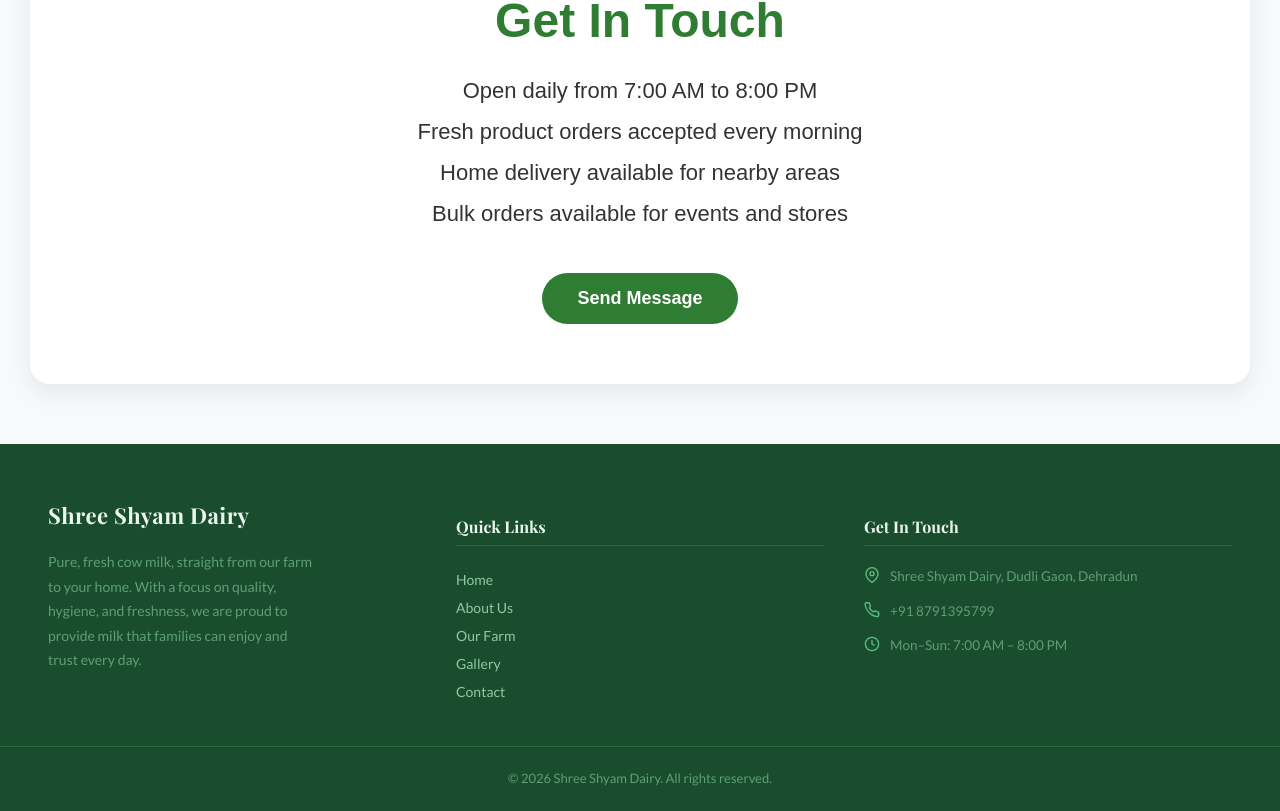
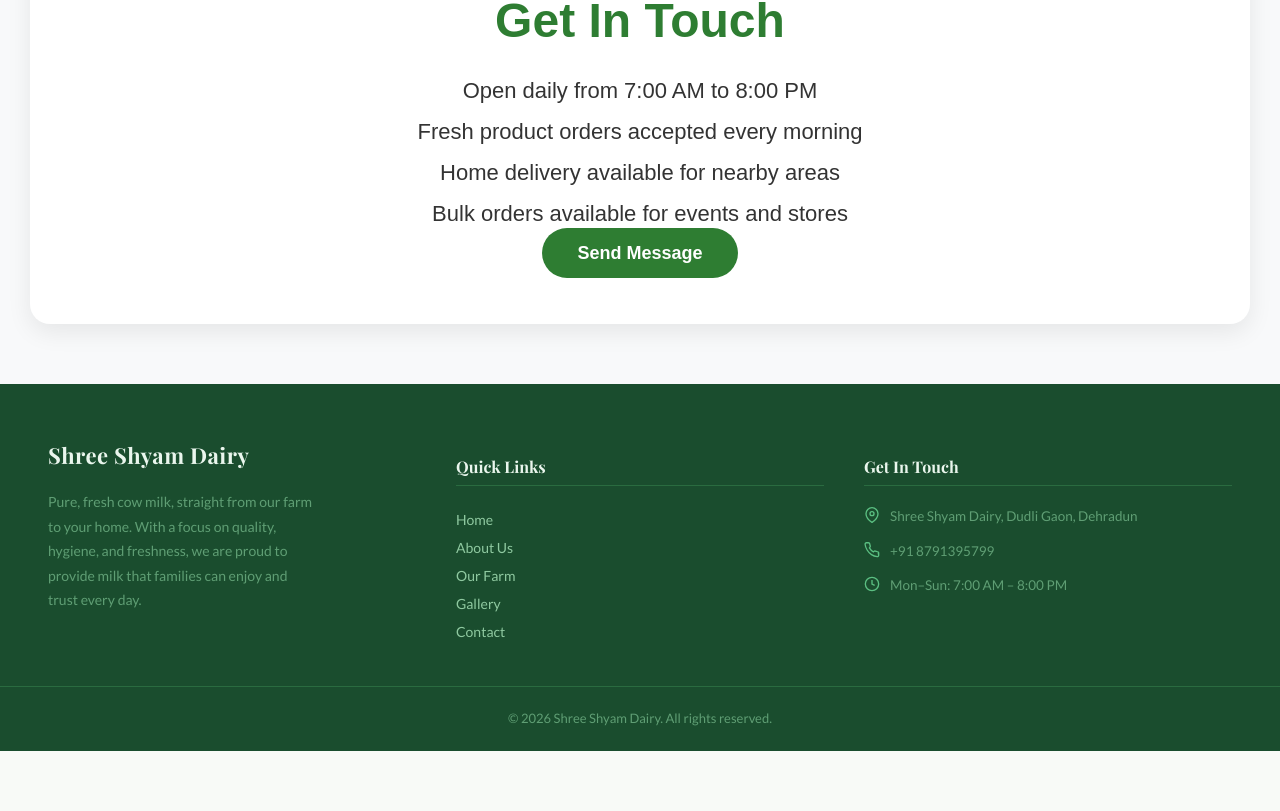
Before and after one commit to Adhawan006/Dairy_Farm_Website, a React (Vite) app: page /contact in a window 1280 px wide. Shown: the part 821-1632 px from the top of the page. After the commit the page ends 1572 px from the top, so only its background shows below. Built offline with nearby package versions, Linux system fonts and the light colour scheme.

Commit message:
Add WhatsApp contact button

```diff
--- a/src/index.css
+++ b/src/index.css
@@ -153,6 +153,13 @@
   margin-top: 70px;
 }
 
+.quality-btn,
+.quality-btn:visited,
+.quality-btn:hover,
+.quality-btn:active {
+  text-decoration: none;
+}
+
 /* Responsive */
 
 @media (max-width: 768px) {
--- a/src/pages/Contact.jsx
+++ b/src/pages/Contact.jsx
@@ -41,7 +41,14 @@
           <li>Bulk orders available for events and stores</li>
         </ul>
 
-        <button className="quality-btn">Send Message</button>
+        <a
+         href="https://wa.me/91879139579"
+         target="_blank"
+         rel="noopener noreferrer"
+        className="quality-btn"
+>
+  Send Message
+</a>
       </div>
     </div>
   );
```
